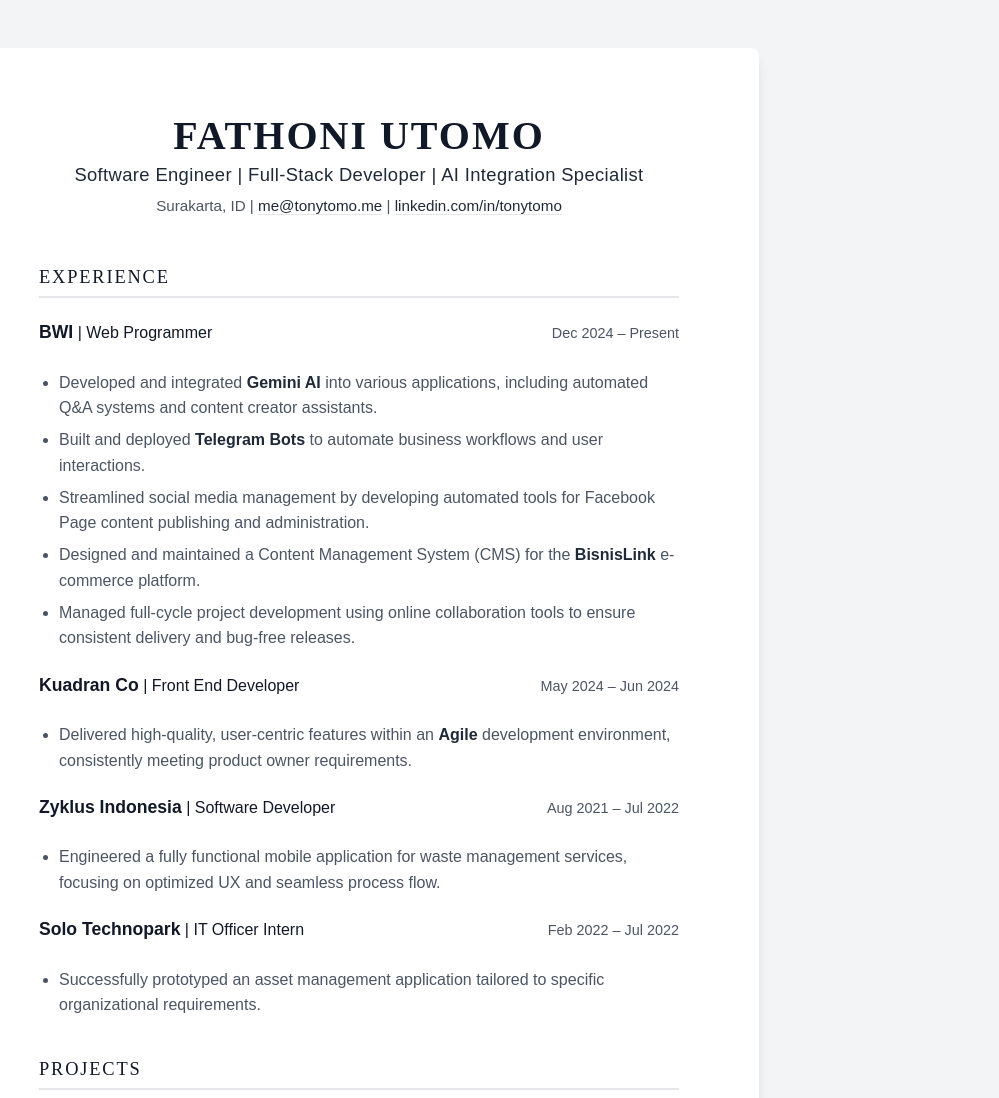
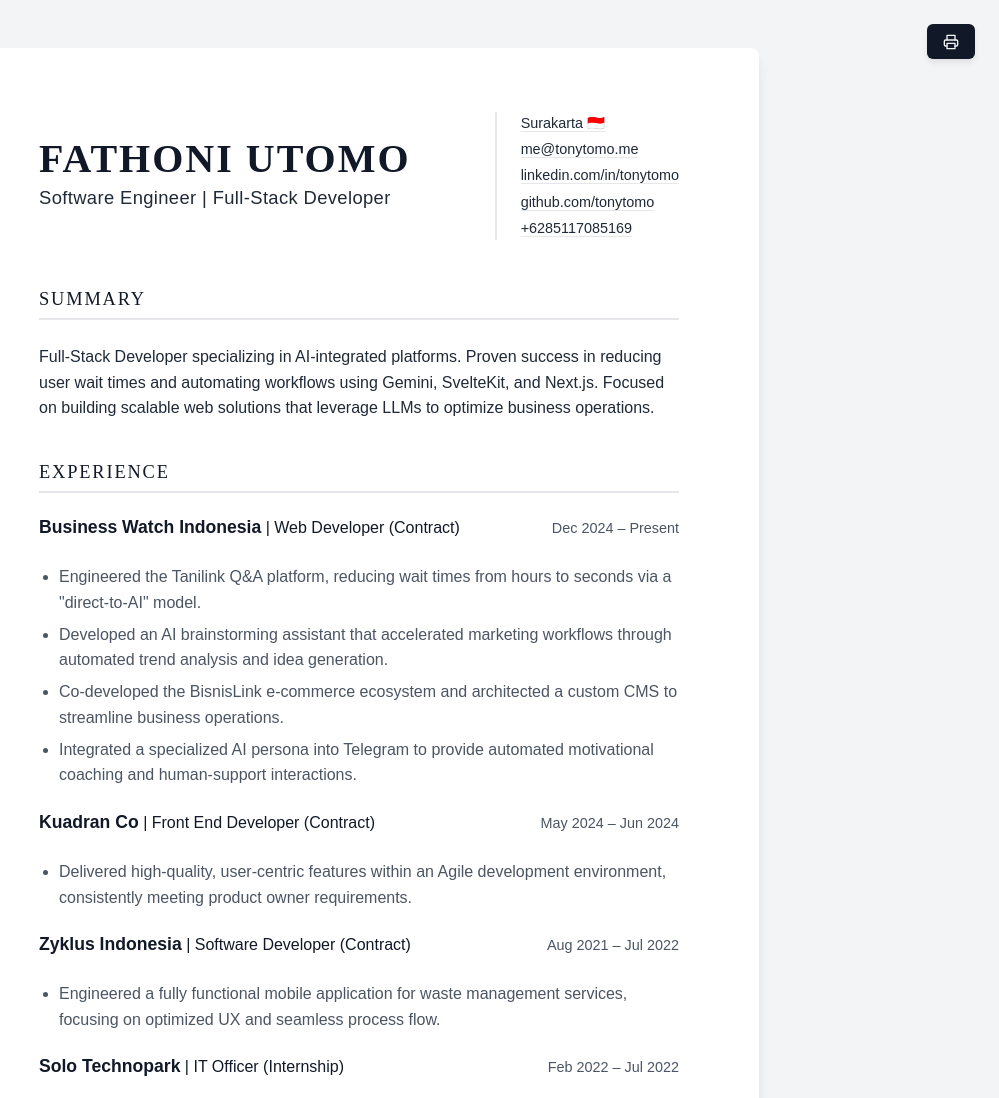
Before and after one commit to tonytomo/cv, a plain HTML site: page index.html in a window 1280 px wide. Shown: the top 1098 px of the page, without its empty margins (281-1280 px from the left). Drawn offline with Linux system fonts and the light colour scheme; a web font is replaced by a local one.

Commit message:
feat: redesign resume layout with contact details, summary, and print functionality

```diff
--- a/index.html
+++ b/index.html
@@ -12,70 +12,114 @@
     <link rel="stylesheet" href="style.css" />
   </head>
   <body>
+    <button onclick="window.print()" class="print-btn" title="Print Resume">
+      <svg
+        xmlns="http://www.w3.org/2000/svg"
+        width="16"
+        height="16"
+        viewBox="0 0 24 24"
+        fill="none"
+        stroke="currentColor"
+        stroke-width="2"
+        stroke-linecap="round"
+        stroke-linejoin="round"
+      >
+        <polyline points="6 9 6 2 18 2 18 9"></polyline>
+        <path
+          d="M6 18H4a2 2 0 0 1-2-2v-5a2 2 0 0 1 2-2h16a2 2 0 0 1 2 2v5a2 2 0 0 1-2 2h-2"
+        ></path>
+        <rect x="6" y="14" width="12" height="8"></rect>
+      </svg>
+    </button>
     <main>
-      <header>
-        <h1>FATHONI UTOMO</h1>
-        <h2>
-          Software Engineer | Full-Stack Developer | AI Integration Specialist
-        </h2>
+      <header class="resume-header">
+        <div class="header-main">
+          <h1>FATHONI UTOMO</h1>
+          <h2>Software Engineer | Full-Stack Developer</h2>
+        </div>
+        <div class="header-contact">
+          <ul>
+            <li>
+              <a href="https://maps.app.goo.gl/GVcRNX3egRrokQGV7">
+                Surakarta 🇮🇩
+              </a>
+            </li>
+            <li><a href="mailto:me@tonytomo.me">me@tonytomo.me</a></li>
+            <li>
+              <a href="https://linkedin.com/in/tonytomo">
+                linkedin.com/in/tonytomo
+              </a>
+            </li>
+            <li>
+              <a href="https://github.com/tonytomo">github.com/tonytomo</a>
+            </li>
+            <li><a href="tel:+6285117085169">+6285117085169</a></li>
+          </ul>
+        </div>
+      </header>
+
+      <section>
+        <h2>SUMMARY</h2>
         <p>
-          Surakarta, ID | <a href="mailto:me@tonytomo.me">me@tonytomo.me</a> |
-          <a href="https://linkedin.com/in/tonytomo">
-            linkedin.com/in/tonytomo
-          </a>
+          Full-Stack Developer specializing in AI-integrated platforms. Proven
+          success in reducing user wait times and automating workflows using
+          Gemini, SvelteKit, and Next.js. Focused on building scalable web
+          solutions that leverage LLMs to optimize business operations.
         </p>
-      </header>
+      </section>
 
       <section>
         <h2>EXPERIENCE</h2>
 
         <article>
           <header>
-            <h3><strong>BWI</strong> | Web Programmer</h3>
+            <h3>
+              <strong>Business Watch Indonesia</strong> | Web Developer
+              (Contract)
+            </h3>
             <p><em>Dec 2024 – Present</em></p>
           </header>
           <ul>
             <li>
-              Developed and integrated <strong>Gemini AI</strong> into various
-              applications, including automated Q&amp;A systems and content
-              creator assistants.
+              Engineered the Tanilink Q&amp;A platform, reducing wait times from
+              hours to seconds via a "direct-to-AI" model.
             </li>
             <li>
-              Built and deployed <strong>Telegram Bots</strong> to automate
-              business workflows and user interactions.
+              Developed an AI brainstorming assistant that accelerated marketing
+              workflows through automated trend analysis and idea generation.
             </li>
             <li>
-              Streamlined social media management by developing automated tools
-              for Facebook Page content publishing and administration.
+              Co-developed the BisnisLink e-commerce ecosystem and architected a
+              custom CMS to streamline business operations.
             </li>
             <li>
-              Designed and maintained a Content Management System (CMS) for the
-              <strong>BisnisLink</strong> e-commerce platform.
-            </li>
-            <li>
-              Managed full-cycle project development using online collaboration
-              tools to ensure consistent delivery and bug-free releases.
+              Integrated a specialized AI persona into Telegram to provide
+              automated motivational coaching and human-support interactions.
             </li>
           </ul>
         </article>
 
         <article>
           <header>
-            <h3><strong>Kuadran Co</strong> | Front End Developer</h3>
+            <h3>
+              <strong>Kuadran Co</strong> | Front End Developer (Contract)
+            </h3>
             <p><em>May 2024 – Jun 2024</em></p>
           </header>
           <ul>
             <li>
-              Delivered high-quality, user-centric features within an
-              <strong>Agile</strong> development environment, consistently
-              meeting product owner requirements.
+              Delivered high-quality, user-centric features within an Agile
+              development environment, consistently meeting product owner
+              requirements.
             </li>
           </ul>
         </article>
 
         <article>
           <header>
-            <h3><strong>Zyklus Indonesia</strong> | Software Developer</h3>
+            <h3>
+              <strong>Zyklus Indonesia</strong> | Software Developer (Contract)
+            </h3>
             <p><em>Aug 2021 – Jul 2022</em></p>
           </header>
           <ul>
@@ -89,13 +133,13 @@
 
         <article>
           <header>
-            <h3><strong>Solo Technopark</strong> | IT Officer Intern</h3>
+            <h3><strong>Solo Technopark</strong> | IT Officer (Internship)</h3>
             <p><em>Feb 2022 – Jul 2022</em></p>
           </header>
           <ul>
             <li>
-              Successfully prototyped an asset management application tailored
-              to specific organizational requirements.
+              Successfully prototyped an asset management and visitor monitoring
+              application tailored to specific organizational requirements.
             </li>
           </ul>
         </article>
@@ -156,20 +200,21 @@
       <section>
         <h2>TECHNICAL SKILLS</h2>
         <ul>
+          <li><strong>AI/ML:</strong> Gemini, GPT, Claude.</li>
           <li>
-            <strong>Languages:</strong> JavaScript (ES6+), Python, C++, Java,
-            SQL, Indonesia (Native), English (B2).
+            <strong>Frontend:</strong> JavaScript, TypeScript, Svelte, Next.js,
+            Flutter.
           </li>
           <li>
-            <strong>Frameworks/Tools:</strong> Svelte, Next.js, Laravel,
-            Flutter, Game Maker Studio 2, Godot, Gemini, GPT.
+            <strong>Backend/Languages:</strong> Python, Laravel, C++, Java, SQL.
           </li>
           <li>
-            <strong>Cloud &amp; Certifications:</strong>
-            <strong
-              >AWS Cloud Practitioner Essentials, Coursera Software Security
-              Course</strong
-            >.
+            <strong>Tools &amp; Certifications:</strong> AWS Cloud Practitioner
+            Essentials, Coursera Software Security Course, Git, Game Maker
+            Studio 2, Godot.
+          </li>
+          <li>
+            <strong>Spoken Languages:</strong> Indonesia (Native), English (B2).
           </li>
         </ul>
       </section>
--- a/style.css
+++ b/style.css
@@ -30,7 +30,9 @@ body {
   font-family: "Satoshi", sans-serif;
   line-height: 1.6;
   -webkit-font-smoothing: antialiased;
-  transition: background-color 0.3s ease, color 0.3s ease;
+  transition:
+    background-color 0.3s ease,
+    color 0.3s ease;
 }
 
 main {
@@ -38,9 +40,13 @@ main {
   max-width: 50rem;
   margin: 3rem auto;
   padding: 4rem 5rem;
-  box-shadow: 0 10px 15px -3px rgba(0, 0, 0, 0.1), 0 4px 6px -2px rgba(0, 0, 0, 0.05);
+  box-shadow:
+    0 10px 15px -3px rgba(0, 0, 0, 0.1),
+    0 4px 6px -2px rgba(0, 0, 0, 0.05);
   border-radius: 8px;
-  transition: background-color 0.3s ease, box-shadow 0.3s ease;
+  transition:
+    background-color 0.3s ease,
+    box-shadow 0.3s ease;
 }
 
 @media (max-width: 768px) {
@@ -52,7 +58,12 @@ main {
   }
 }
 
-h1, h2, h3, h4, h5, h6 {
+h1,
+h2,
+h3,
+h4,
+h5,
+h6 {
   font-family: "Bevellier", serif;
   font-weight: 500;
   line-height: 1.2;
@@ -60,8 +71,15 @@ h1, h2, h3, h4, h5, h6 {
 }
 
 main > header {
-  text-align: center;
+  display: flex;
+  justify-content: space-between;
+  align-items: center;
   margin-bottom: 3rem;
+  text-align: left;
+}
+
+.header-main {
+  flex: 1;
 }
 
 main > header h1 {
@@ -80,9 +98,46 @@ main > header h2 {
   letter-spacing: 0.02em;
 }
 
-main > header p {
+.header-contact {
+  padding-left: 1.5rem;
+  border-left: 2px solid var(--border-color);
+  margin-left: 1.5rem;
+}
+
+.header-contact ul {
+  list-style: none;
+  padding-left: 0;
+  margin: 0;
+}
+
+.header-contact ul li {
+  margin-bottom: 0.2rem;
+  font-size: 0.9rem;
   color: var(--text-secondary);
-  font-size: 0.95rem;
+}
+
+.header-contact ul li:last-child {
+  margin-bottom: 0;
+}
+
+@media (max-width: 768px) {
+  main > header {
+    flex-direction: column;
+    text-align: center;
+  }
+  .header-contact {
+    margin-left: 0;
+    padding-left: 0;
+    border-left: none;
+    margin-top: 1rem;
+    padding-top: 1rem;
+    border-top: 2px solid var(--border-color);
+    width: 100%;
+  }
+  .header-contact ul li {
+    display: inline-block;
+    margin: 0 0.5rem;
+  }
 }
 
 a {
@@ -195,17 +250,45 @@ p {
   }
 
   main > header {
+    display: flex;
+    flex-direction: row;
+    justify-content: space-between;
+    align-items: center;
     margin-bottom: 1rem;
+    text-align: left;
+  }
+
+  .header-contact {
+    margin-left: 1rem;
+    padding-left: 1rem;
+    margin-top: 0;
+    padding-top: 0;
+    border-top: none;
+    border-left: 1.5px solid var(--border-color);
+    width: auto;
+  }
+
+  .header-contact ul {
+    list-style: none;
+    margin: 0;
+    padding: 0;
+  }
+
+  .header-contact ul li {
+    display: block;
+    margin-bottom: 0.05rem;
+    font-size: 0.8rem;
+    line-height: 1.2;
   }
 
   main > header h1 {
-    font-size: 1.8rem;
+    font-size: 1.5rem;
     margin-bottom: 0;
   }
 
   main > header h2 {
-    font-size: 1.05rem;
-    margin-bottom: 0.15rem;
+    font-size: 0.9rem;
+    margin-bottom: 0.1rem;
   }
 
   section {
@@ -267,4 +350,34 @@ p {
   section ul li a {
     display: none;
   }
+
+  .print-btn {
+    display: none !important;
+  }
 }
+
+.print-btn {
+  position: fixed;
+  top: 1.5rem;
+  right: 1.5rem;
+  display: flex;
+  align-items: center;
+  gap: 0.5rem;
+  padding: 0.6rem 1rem;
+  background-color: var(--accent);
+  color: var(--bg-color);
+  border: none;
+  border-radius: 6px;
+  font-family: inherit;
+  font-size: 0.9rem;
+  font-weight: 500;
+  cursor: pointer;
+  box-shadow: 0 4px 6px -1px rgba(0, 0, 0, 0.1);
+  transition: transform 0.2s ease, box-shadow 0.2s ease;
+  z-index: 100;
+}
+
+.print-btn:hover {
+  transform: translateY(-2px);
+  box-shadow: 0 6px 8px -1px rgba(0, 0, 0, 0.15);
+}
```
